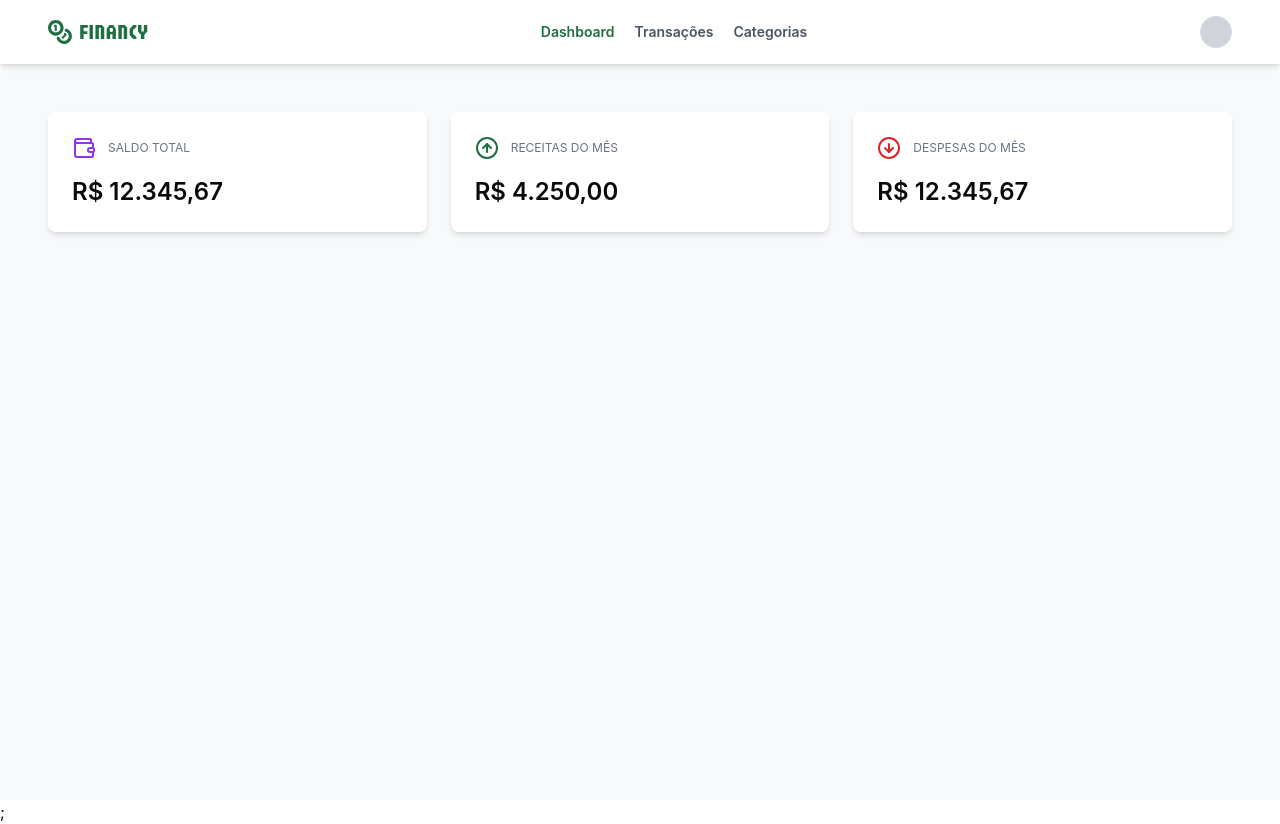
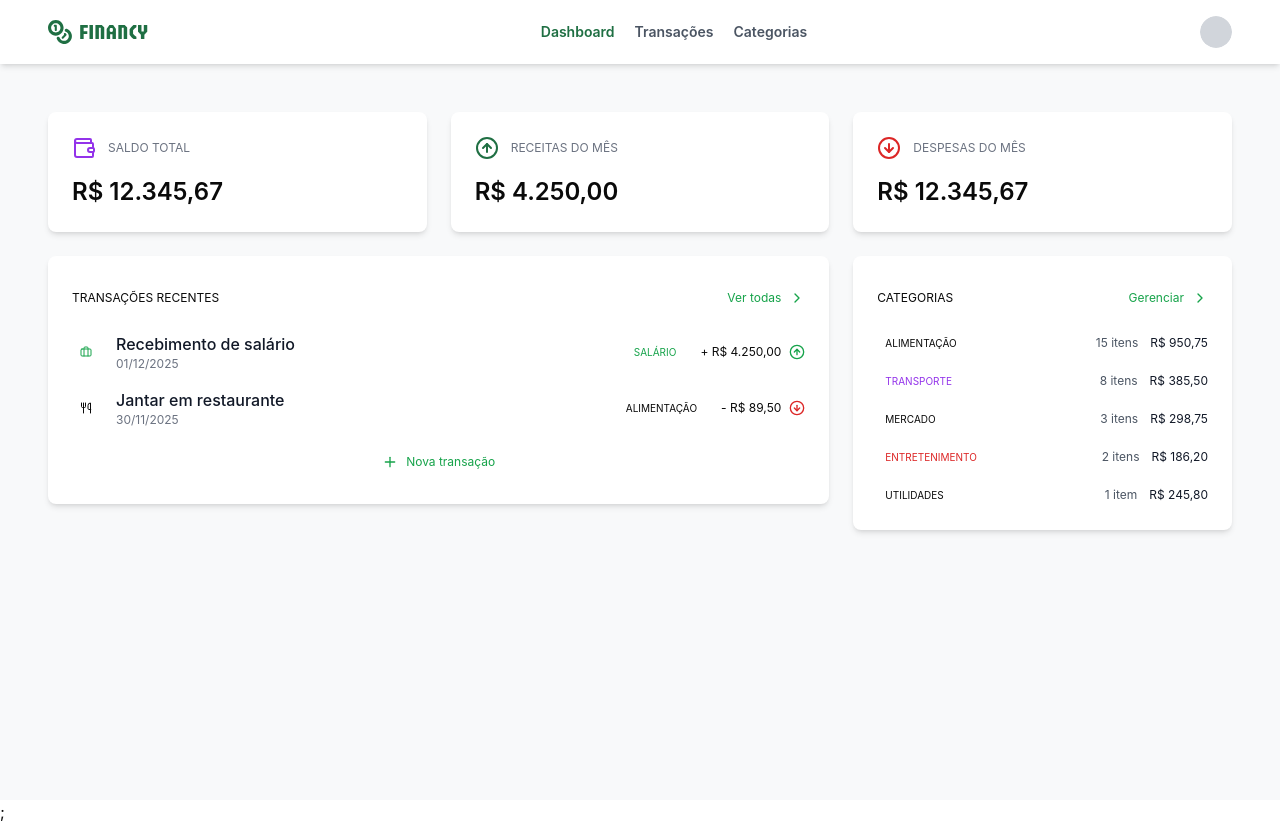
Before and after one commit to felipemarinhodev/Financy, a React (Vite) app in the folder frontend/: page /dashboard in a window 1280 px wide. Built offline with nearby package versions, Linux system fonts and the light colour scheme.

Commit message:
feat: enhance Dashboard with new components; implement currency formatting utility; add CategoryTag and TransactionItem components

```diff
--- /dev/null
+++ b/frontend/src/components/Card.tsx
@@ -0,0 +1,13 @@
+type CardProps = {
+  children: React.ReactNode;
+  className?: string;
+};
+
+export const Card = ({ children, className }: CardProps) => {
+  return (
+    <div
+      className={`bg-white flex flex-col p-6 rounded-md shadow-md gap-4 ${className}`}>
+      {children}
+    </div>
+  );
+};
--- /dev/null
+++ b/frontend/src/components/TagCategory.tsx
@@ -0,0 +1,107 @@
+import type { ColorOptions, IconCategory } from "@/types";
+import {
+  BaggageClaim,
+  BookOpen,
+  Briefcase,
+  CarFront,
+  Dumbbell,
+  Gift,
+  HeartPulse,
+  House,
+  Mailbox,
+  PawPrint,
+  PiggyBank,
+  ReceiptText,
+  ShoppingCart,
+  Ticket,
+  ToolCase,
+  Utensils,
+} from "lucide-react";
+import { useMemo } from "react";
+
+type Category = {
+  title: string;
+  color: ColorOptions;
+  icon?: IconCategory;
+};
+
+type TagCategoryProps = {
+  category: Omit<Category, "icon">;
+};
+
+export const TagCategory = ({ category }: TagCategoryProps) => {
+  const { title, color } = category;
+
+  return (
+    <span
+      className={`bg-${color}-light text-${color}-base px-2 py-1 rounded-md text-xs font-medium`}>
+      {title}
+    </span>
+  );
+};
+
+type TagCategoryIconProps = {
+  category: Category;
+};
+export const TagCategoryIcon = ({ category }: TagCategoryIconProps) => {
+  const { color, icon } = category;
+
+  const classNames = `bg-${color}-light text-${color}-base rounded-md w-7 h-7 p-2`;
+
+  const Icon = useMemo(() => {
+    switch (icon) {
+      case "briefcase_business": {
+        return <Briefcase className={classNames} />;
+      }
+      case "car_front": {
+        return <CarFront className={classNames} />;
+      }
+      case "heart_pulse": {
+        return <HeartPulse className={classNames} />;
+      }
+      case "piggy_bank": {
+        return <PiggyBank className={classNames} />;
+      }
+      case "shopping_cart": {
+        return <ShoppingCart className={classNames} />;
+      }
+      case "ticket": {
+        return <Ticket className={classNames} />;
+      }
+      case "tool_case": {
+        return <ToolCase className={classNames} />;
+      }
+      case "utensils": {
+        return <Utensils className={classNames} />;
+      }
+      case "paw_print": {
+        return <PawPrint className={classNames} />;
+      }
+      case "house": {
+        return <House className={classNames} />;
+      }
+      case "gift": {
+        return <Gift className={classNames} />;
+      }
+      case "dumbbell": {
+        return <Dumbbell className={classNames} />;
+      }
+      case "book_open": {
+        return <BookOpen className={classNames} />;
+      }
+      case "baggage_claim": {
+        return <BaggageClaim className={classNames} />;
+      }
+      case "mailbox": {
+        return <Mailbox className={classNames} />;
+      }
+      case "receipt_text": {
+        return <ReceiptText className={classNames} />;
+      }
+      default:
+        return null;
+    }
+  }, [icon, classNames]);
+
+  return <>{Icon}</>;
+};
--- a/frontend/src/index.css
+++ b/frontend/src/index.css
@@ -53,6 +53,7 @@
 
   --font-size-xl: 1.5rem;
   --font-size-lg: 1.125rem;
+  --font-size-base: 1rem;
   --font-size-md: 0.875rem;
   --font-size-sm: 0.75rem;
   --font-size-xs: 0.625rem;
--- /dev/null
+++ b/frontend/src/pages/Dashboard/components/CategoryTag/index.tsx
@@ -0,0 +1,31 @@
+import { TagCategory } from "@/components/TagCategory";
+import type { ColorOptions } from "@/types";
+import { formatCurrency } from "@/utils/Currency";
+import { useMemo } from "react";
+
+type CategoryTagProps = {
+  title: string;
+  itemCount: number;
+  amount: string;
+  color: ColorOptions;
+};
+
+export const CategoryTag = ({ title, itemCount, amount, color }: CategoryTagProps) => {
+  const currentValue = useMemo(() => {
+    return formatCurrency(Number(amount));
+  }, [amount]);
+  return (
+    <div className="w-full flex flex-row items-center  gap-1">
+      {/* tag */}
+      <TagCategory category={{ title, color }} />
+      {/* Quantity */}
+      <span className="text-gray-600 flex-1 text-sm font-normal text-right">
+        {itemCount} {itemCount === 1 ? "item" : "itens"}
+      </span>
+      {/* Amount */}
+      <span className="ml-2 text-gray-800 font-bold text-sm ">
+        {currentValue}
+      </span>
+    </div>
+  );
+};
--- a/frontend/src/pages/Dashboard/components/Highlight/index.tsx
+++ b/frontend/src/pages/Dashboard/components/Highlight/index.tsx
@@ -1,3 +1,5 @@
+import { Card } from "@/components/Card";
+import { formatCurrency } from "@/utils/Currency";
 import { useMemo } from "react";
 
 type HighlightProps = {
@@ -8,19 +10,16 @@ type HighlightProps = {
 
 export const Highlight = ({ title, amount, icon }: HighlightProps) => {
   const currentValue = useMemo(() => {
-    return new Intl.NumberFormat('pt-BR', {
-        style: 'currency',
-        currency: 'BRL'
-      }).format(Number(amount))
+    return formatCurrency(Number(amount));
   }, [amount]);
 
   return (
-    <div className="bg-white flex flex-col p-6 rounded-md shadow-md gap-4">
+    <Card>
       <div className="flex flex-row gap-3 items-center">
         {icon}
         <span className="text-sm text-gray-500 uppercase">{title}</span>
       </div>
       <span className="text-2xl font-semibold">{currentValue}</span>
-    </div>
+    </Card>
   );
 };
--- /dev/null
+++ b/frontend/src/pages/Dashboard/components/TransactionItem/index.tsx
@@ -0,0 +1,47 @@
+import { TagCategory, TagCategoryIcon } from "@/components/TagCategory";
+import type { ColorOptions, IconCategory } from "@/types";
+import { formatCurrency } from "@/utils/Currency";
+import { CircleArrowDown, CircleArrowUp } from "lucide-react";
+
+type Category = {
+  title: string;
+  color: ColorOptions;
+  icon: IconCategory;
+};
+type TransactionItemProps = {
+  category: Category;
+  description: string;
+  id: string;
+  type: "income" | "expense";
+  amount: string;
+  date: string;
+};
+
+export const TransactionItem = ({
+  category,
+  description,
+  id,
+  type,
+  amount,
+  date,
+}: TransactionItemProps) => {
+  return (
+    <div className="flex flex-row justify-center items-center">
+      <TagCategoryIcon category={category} />
+      <div className="flex flex-col flex-1 ml-4">
+        <span className="text-gray-800 font-medium">{description}</span>
+        <span className="text-gray-500 text-sm font-normal">{date}</span>
+      </div>
+      <TagCategory category={category} />
+      <span className="font-semibold text-sm ml-4 mr-2">
+        {type === "income" ? "+ " : "- "}
+        {formatCurrency(Number(amount))}
+      </span>
+      {type === "income" ? (
+        <CircleArrowUp className="w-4 h-4 text-green-base" />
+      ) : (
+        <CircleArrowDown className="w-4 h-4 text-red-base" />
+      )}
+    </div>
+  );
+};
--- a/frontend/src/pages/Dashboard/index.tsx
+++ b/frontend/src/pages/Dashboard/index.tsx
@@ -1,9 +1,19 @@
-import { CircleArrowDown, CircleArrowUp, Wallet } from "lucide-react";
+import { Card } from "@/components/Card";
+import { Button } from "@/components/ui/button";
+import {
+  ChevronRight,
+  CircleArrowDown,
+  CircleArrowUp,
+  Plus,
+  Wallet,
+} from "lucide-react";
+import { CategoryTag } from "./components/CategoryTag";
 import { Highlight } from "./components/Highlight";
+import { TransactionItem } from "./components/TransactionItem";
 
 export const Dashboard = () => {
   return (
-    <div className="grid grid-cols-3 gap-6">
+    <div className="grid lg:grid-cols-3 gap-6">
       <Highlight
         title="Saldo total"
         amount="12345.67"
@@ -19,6 +29,92 @@ export const Dashboard = () => {
         amount="12345.67"
         icon={<CircleArrowDown className="text-red-base" />}
       />
+      <Card className="md:col-span-2 h-fit">
+        <div className="flex flex-row justify-between items-center">
+          <span className="text-sm font-normal uppercase">
+            Transações Recentes
+          </span>
+          <Button
+            variant="link"
+            className="text-green-base text-sm px-0 has-[>svg]:px-0">
+            Ver todas{" "}
+            <ChevronRight className="inline-block w-5 h-5 text-green-base" />
+          </Button>
+        </div>
+        <TransactionItem
+          category={{
+            title: "Salário",
+            color: "green",
+            icon: "briefcase_business",
+          }}
+          description="Recebimento de salário"
+          id="1"
+          type="income"
+          amount="4250.00"
+          date="01/12/2025"
+        />
+        <TransactionItem
+          category={{
+            title: "alimentação",
+            color: "blue",
+            icon: "utensils",
+          }}
+          description="Jantar em restaurante"
+          id="2"
+          type="expense"
+          amount="89.50"
+          date="30/11/2025"
+        />
+        <div className="flex align-center justify-center w-full">
+          <Button variant="link" className="text-green-base text-sm">
+            <Plus className="inline-block w-5 h-5 font-medium text-green-base cursor-default" />
+            Nova transação
+          </Button>
+        </div>
+      </Card>
+
+      <Card className="h-fit">
+        <div className="flex flex-row justify-between items-center">
+          <span className="text-sm font-normal uppercase">Categorias</span>
+          <Button
+            variant="link"
+            className="text-green-base text-sm px-0 has-[>svg]:px-0">
+            Gerenciar{" "}
+            <ChevronRight className="inline-block w-5 h-5 text-green-base" />
+          </Button>
+        </div>
+
+        <CategoryTag
+          title="Alimentação"
+          itemCount={15}
+          amount="950.75"
+          color="blue"
+        />
+        <CategoryTag
+          title="Transporte"
+          itemCount={8}
+          amount="385.50"
+          color="purple"
+        />
+        <CategoryTag
+          title="Mercado"
+          itemCount={3}
+          amount="298.75"
+          color="orange"
+        />
+        <CategoryTag
+          title="Entretenimento"
+          itemCount={2}
+          amount="186.20"
+          color="red"
+        />
+        <CategoryTag
+          title="Utilidades"
+          itemCount={1}
+          amount="245.80"
+          color="yellow"
+        />
+      </Card>
     </div>
   );
 };
--- a/frontend/src/types/index.ts
+++ b/frontend/src/types/index.ts
@@ -11,3 +11,30 @@ export interface RegisterInput {
   email: string;
   password: string;
 }
+
+export type ColorOptions =
+  | "green"
+  | "blue"
+  | "purple"
+  | "pink"
+  | "red"
+  | "orange"
+  | "yellow";
+
+export type IconCategory =
+  | "briefcase_business"
+  | "car_front"
+  | "heart_pulse"
+  | "piggy_bank"
+  | "shopping_cart"
+  | "ticket"
+  | "tool_case"
+  | "utensils"
+  | "paw_print"
+  | "house"
+  | "gift"
+  | "dumbbell"
+  | "book_open"
+  | "baggage_claim"
+  | "mailbox"
+  | "receipt_text";
--- /dev/null
+++ b/frontend/src/utils/Currency.ts
@@ -0,0 +1,10 @@
+export const formatCurrency = (
+  amount: number,
+  locale = "pt-BR",
+  currency = "BRL"
+): string => {
+  return new Intl.NumberFormat(locale, {
+    style: "currency",
+    currency: currency,
+  }).format(amount);
+};
```
Lines whose indentation alone changed are shown as unchanged.
